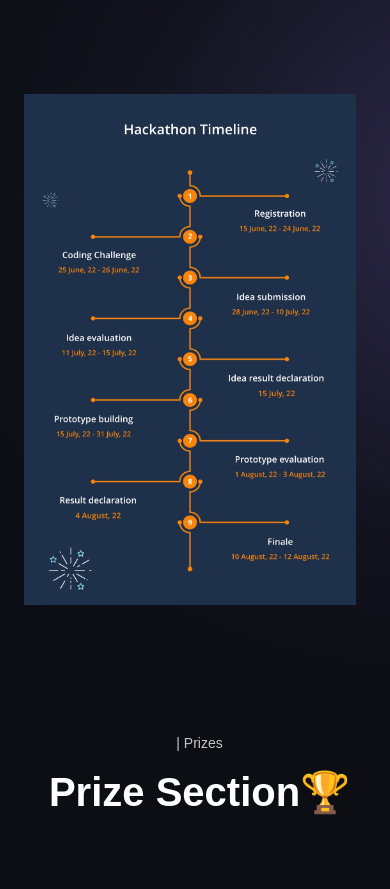
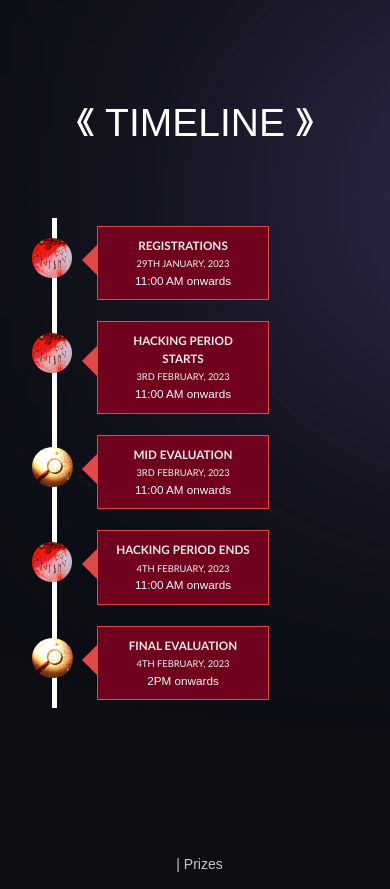
Before and after one commit to goelraghav002/hackstreet24, a Next.js app: page / in a window 390 px wide. Shown: the part 2398-3287 px from the top of the page. Built offline with nearby package versions, Linux system fonts and the light colour scheme; a web font is replaced by a local one.

Commit message:
timeline added

```diff
--- a/sections/GetStarted.jsx
+++ b/sections/GetStarted.jsx
@@ -1,11 +1,12 @@
-'use client';
+"use client";
 
-import { motion } from 'framer-motion';
-
-import styles from '../styles';
-import { staggerContainer, fadeIn, planetVariants } from '../utils/motion';
-import { StartSteps, TitleText, TypingText } from '../components';
+import { motion } from "framer-motion";
+import "./timeline.css";
+import styles from "../styles";
+import { staggerContainer } from "../utils/motion";
+import { TitleText } from "../components";
 //import { startingFeatures } from '../constants';
+import { fadeIn } from "../utils/motion";
 
 function GetStarted() {
   return (
@@ -15,22 +16,92 @@ function GetStarted() {
         initial="hidden"
         whileInView="show"
         viewport={{ once: false, amount: 0.25 }}
-        className={`${styles.innerWidth} mx-auto flex lg:flex-row flex-col gap-8`}
+        className={`${styles.innerWidth} flex lg:flex-col flex-col gap-8`}
       >
-        {/* <motion.div
-          variants={planetVariants('left')}
-          className={`flex-1 ${styles.flexCenter}`}
-        > */}
-        <img
-          src="/timeline.jpeg"
-          alt="timeline"
-          className="w-[97%] h-[50%] object-contain"
-        />
-        {/* </motion.div> */}
+        <h1 className="heading2">《 TIMELINE 》</h1>
+      </motion.div>
+      <motion.div
+        initial="hidden"
+        whileInView="show"
+        variants={fadeIn("down", "spring", 0.2, 1.5)}
+      >
+      <div className="timeline">
         <motion.div
-          variants={fadeIn('left', 'tween', 0.2, 1)}
-          className="flex-[0.75] flex justify-center flex-col"
-         />
+          initial="hidden"
+          whileInView="show"
+          variants={fadeIn("right", "spring", 0.8, 1.5)}
+        >
+          <div className="container left">
+            <img src="/knife.jpg" />
+            <div className="text-box">
+              <h2 className="heading1">REGISTRATIONS</h2>
+              <small>29TH JANUARY, 2023</small>
+              <p>11:00 AM onwards</p>
+              <span className="left-arrow"></span>
+            </div>
+          </div>
+        </motion.div>
+        <motion.div
+          initial="hidden"
+          whileInView="show"
+          variants={fadeIn("left", "spring", 0.9, 1.5)}
+        >
+          <div className="container right">
+            <img src="/knife.jpg" />
+            <div className="text-box">
+              <h2 className="heading1">HACKING PERIOD STARTS</h2>
+              <small>3RD FEBRUARY, 2023</small>
+              <p>11:00 AM onwards</p>
+              <span className="right-arrow"></span>
+            </div>
+          </div>
+        </motion.div>
+        <motion.div
+          initial="hidden"
+          whileInView="show"
+          variants={fadeIn("right", "spring", 1, 1.5)}
+        >
+          <div className="container left">
+            <img src="/magnify.jpg" />
+            <div className="text-box">
+              <h2 className="heading1">MID EVALUATION</h2>
+              <small>3RD FEBRUARY, 2023</small>
+              <p>11:00 AM onwards</p>
+              <span className="left-arrow"></span>
+            </div>
+          </div>
+        </motion.div>
+        <motion.div
+          initial="hidden"
+          whileInView="show"
+          variants={fadeIn("left", "spring", 1.1, 1.5)}
+        >
+          <div className="container right">
+            <img src="/knife.jpg" />
+            <div className="text-box">
+              <h2 className="heading1">HACKING PERIOD ENDS</h2>
+              <small>4TH FEBRUARY, 2023</small>
+              <p>11:00 AM onwards</p>
+              <span className="right-arrow"></span>
+            </div>
+          </div>
+        </motion.div>
+        <motion.div
+          initial="hidden"
+          whileInView="show"
+          variants={fadeIn("right", "spring", 1.2, 1.5)}
+        >
+          <div className="container left">
+            <img src="/magnify.jpg" />
+            <div className="text-box">
+              <h2 className="heading1">FINAL EVALUATION</h2>
+              <small>4TH FEBRUARY, 2023</small>
+              <p>2PM onwards</p>
+              <span className="left-arrow"></span>
+            </div>
+          </div>
+        </motion.div>
+      </div>
       </motion.div>
     </section>
   );
--- /dev/null
+++ b/sections/timeline.css
@@ -0,0 +1,240 @@
+#typetext{
+    display: flex;
+    justify-content: center;
+}
+.timeline{
+    position: relative;
+    max-width: 1200px;
+    margin:8px auto;
+}
+.container{
+    padding:12px 50px;
+    position: relative;
+    border-radius: 4px;
+    width: 30%;
+    margin-bottom: 5px;
+    animation: movedown 0.5s linear forwards;
+    opacity: 0;
+}
+@keyframes movedown {
+    0%{
+        opacity: 1;
+        transform: translateY(-30px);
+    }
+    100%{
+        opacity: 1;
+        transform: translateY(0px);
+    }
+}
+.container:nth-child(1)
+{
+    animation-delay: 0s;
+}
+.container:nth-child(2)
+{
+    animation-delay: 0.5s;
+}
+.container:nth-child(3)
+{
+    animation-delay: 1s;
+}
+.container:nth-child(4)
+{
+    animation-delay: 1.5s;
+}
+.container:nth-child(5)
+{
+    animation-delay: 2.2s;
+}
+.container img{
+    height:50%;
+    border-radius: 50%;
+    z-index:10;
+    position: absolute;
+    top:20px;
+    right:-34px;
+}
+.text-box{
+color:aliceblue;
+text-align: center;
+background-color: rgb(113, 2, 29);
+padding:10px 15px;
+border:1px solid rgb(227, 72, 72);
+}
+
+.heading1{
+    font-weight:600;
+    font-family:'Trebuchet MS', 'Lucida Sans Unicode', 'Lucida Grande', 'Lucida Sans', Arial, sans-serif;
+    color: rgb(234, 234, 234);
+}
+
+.left{
+    left:19.5%;
+}
+
+.right{
+    left:50.2%;
+}
+.right img{
+    left:-30px
+}
+small{
+    font-family:'Trebuchet MS', 'Lucida Sans Unicode', 'Lucida Grande', 'Lucida Sans', Arial, sans-serif;
+}
+.timeline::after{
+    content: '';
+    z-index: -1;
+    position: absolute;
+    top:0;
+    left: 50%;
+    background-color: white;
+    width:5px;
+    height: 100%;
+    margin-left: -3px;
+    animation: moveline 2.5s linear forwards;
+}
+@keyframes moveline {
+    0%{
+        height:0%;
+    }
+    100%{
+        height:100%;
+    }
+
+}
+.left-arrow{
+    height:0;
+    width: 0;
+    top:28px;
+    position: absolute;
+    z-index: 1;
+    border-top: 15px solid transparent;
+    border-bottom: 15px solid transparent;
+    border-left:15px solid rgb(227, 72, 72);
+    right:36px;
+}
+.right-arrow{
+    height:0;
+    width: 0;
+    top:28px;
+    position: absolute;
+    z-index: 1;
+    border-top: 15px solid transparent;
+    border-bottom: 15px solid transparent;
+    border-right:15px solid rgb(227, 72, 72);
+    left:36px;
+}
+.heading2{
+    color: white;
+    text-align: center;
+    font-size:14vmin ;
+    margin-bottom: 8vmin;
+}
+@media screen and (max-width:1200px){
+    .container{
+        width:50%;
+        padding:8px 5px;
+        font-size:3vmin;
+    }
+    .container img{
+        height:70px;
+        border-radius: 50%;
+        z-index:10;
+        position: absolute;
+        top:20px;
+        left:-100px;
+    }
+    .timeline{
+        margin:50px auto;
+    }
+    .timeline::after{
+        left:31px;
+    }
+    .left{
+        left:10%;
+    }
+    .right{
+        left:10%;
+    }
+    .left-arrow{
+        height:0;
+        width: 0;
+        top:30%;
+        position: absolute;
+        z-index: 1;
+        border-top: 10px solid transparent;
+        border-bottom: 15px solid transparent;
+        border-right:15px solid rgb(227, 72, 72);
+        left:-10px;
+        border-left: 0;
+    }
+    .right-arrow{
+        height:0;
+        width: 0;
+        top:30%;
+        position: absolute;
+        z-index: 1;
+        border-top: 15px solid transparent;
+        border-bottom: 15px solid transparent;
+        border-right:15px solid rgb(227, 72, 72);
+        left:-10px;
+    }
+}
+@media screen and (max-width:800px){
+    .timeline{
+        margin:50px auto;
+    }
+    .timeline::after{
+        left:31px;
+    }
+    .container{
+        width:53%;
+        padding:8px 5px;
+    }
+    .left{
+        left:20%;
+    }
+    .right{
+        left:20%;
+    }
+    .text-box{
+        font-size:3vmin;
+    }
+    .container img{
+        height:40px;
+        border-radius: 50%;
+        z-index:10;
+        position: absolute;
+        top:20px;
+        left:-60px;
+    }
+    .left-arrow{
+        height:0;
+        width: 0;
+        top:30%;
+        position: absolute;
+        z-index: 1;
+        border-top: 15px solid transparent;
+        border-bottom: 15px solid transparent;
+        border-right:15px solid rgb(227, 72, 72);
+        left:-10px;
+        border-left: 0;
+    }
+    .right-arrow{
+        height:0;
+        width: 0;
+        top:30%;
+        position: absolute;
+        z-index: 1;
+        border-top: 15px solid transparent;
+        border-bottom: 15px solid transparent;
+        border-right:15px solid rgb(227, 72, 72);
+        left:-10px;
+    }
+    .heading2{
+        color: white;
+        text-align: center;
+        font-size:10vmin ;
+        margin-bottom: 4vmin;
+    }
+}
```
Also changed, not shown: public/knife.jpg (added), public/magnify.jpg (added).
